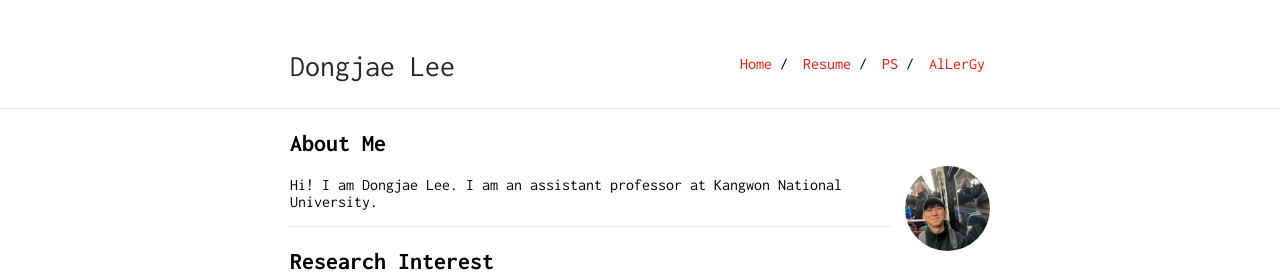
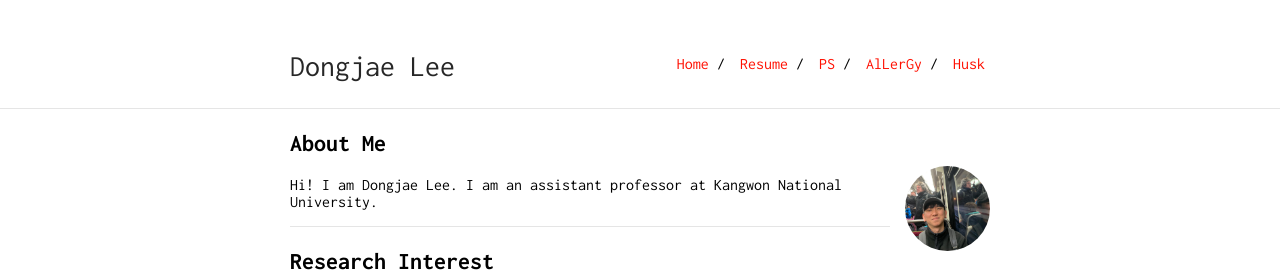
Before and after one commit to DongjaeLee-Dd2dD2/DongjaeLee-Dd2dD2.github.io, a Jekyll site: the page built from index.md, in a window 1280 px wide. Shown: the top 272 px of the page. Built offline with Jekyll 4.4.1, drawn with Linux system fonts in a browser that asks for light colours.

Commit message:
Update _config.yml

```diff
--- a/_config.yml
+++ b/_config.yml
@@ -24,3 +24,5 @@ nav:
    link: "https://clist.by/coder/Dd2dD2/"
  - name: "AlLerGy"
    link: "https://knu-allergy.github.io/"
+ - name: "Husk"
+   link: "https://dongjaelee-dd2dd2.github.io"
```
